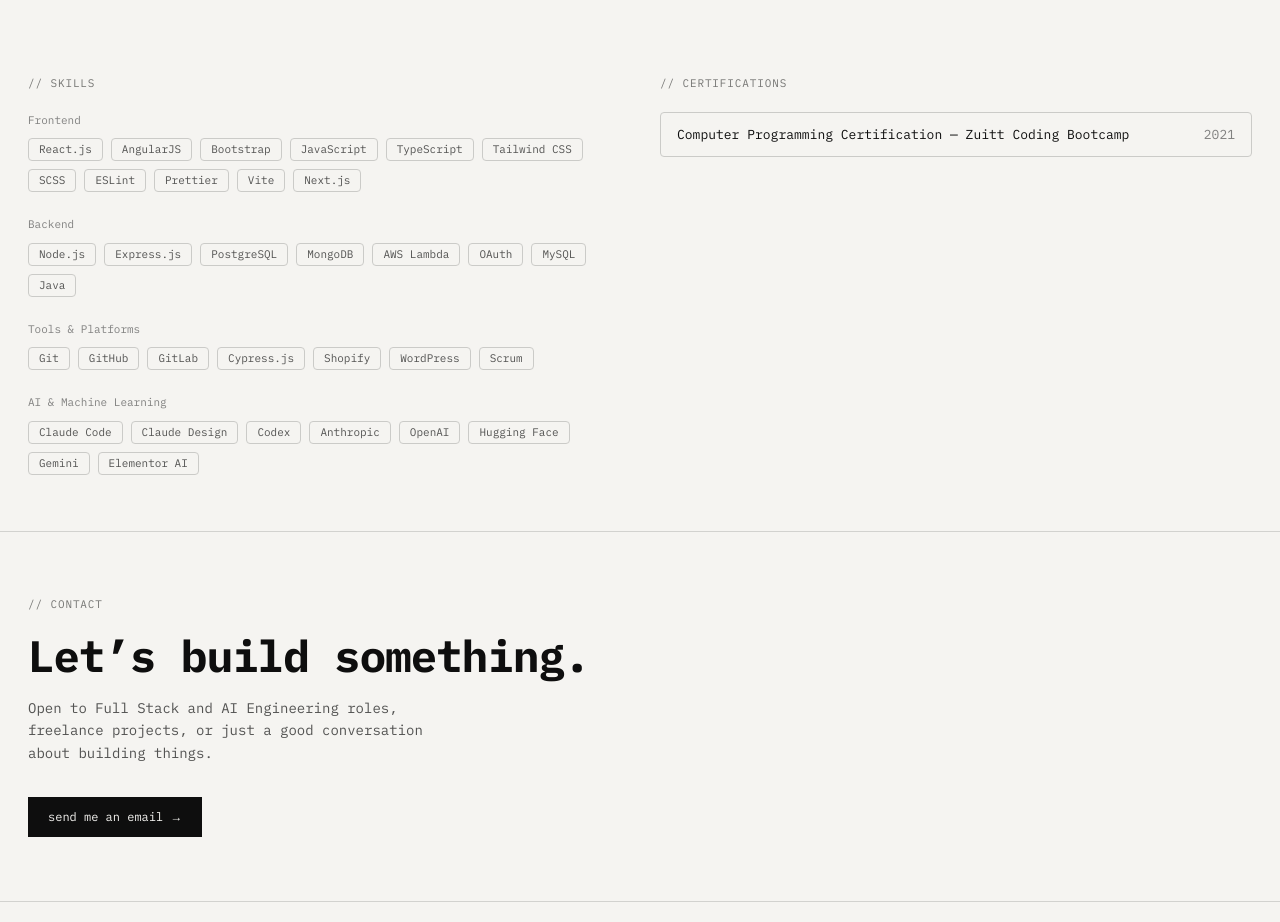
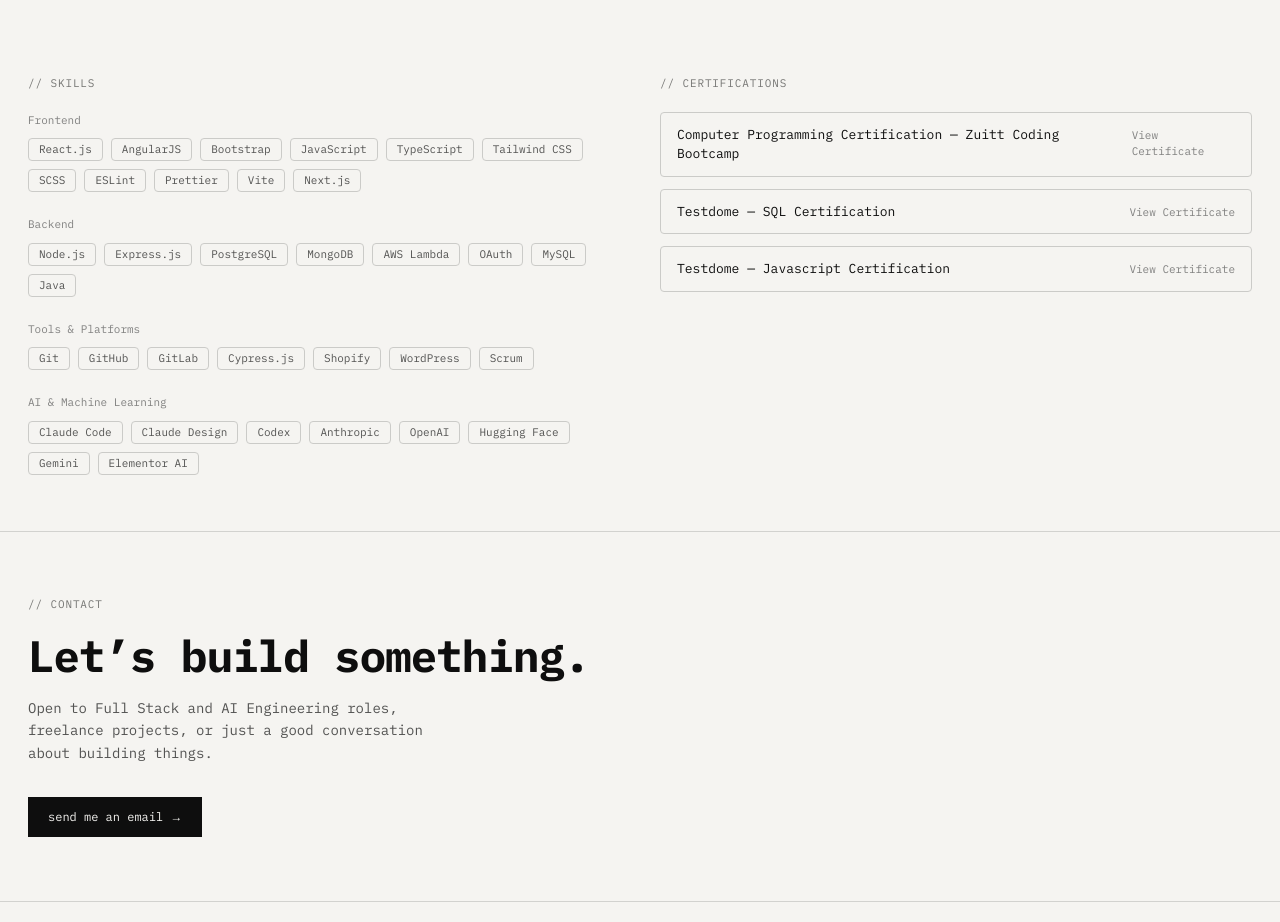
Before and after one commit to joerenlee/portfolio, a Next.js app: page / in a window 1280 px wide. Shown: the part 2660-3582 px from the top of the page. Built offline with nearby package versions, Linux system fonts and the light colour scheme.

Commit message:
edited cert section

```diff
--- a/src/components/sections/Skills.tsx
+++ b/src/components/sections/Skills.tsx
@@ -31,7 +31,14 @@
                 className="flex items-baseline justify-between gap-3 rounded-[4px] border border-line-18 bg-paper px-4 py-3 text-[13px] transition-colors duration-200 hover:border-ink"
               >
                 <span>{cert.name}</span>
-                <span className="whitespace-nowrap text-ink-50">{cert.year}</span>
+                <a
+                  href={cert.url}
+                  target="_blank"
+                  rel="noopener noreferrer"
+                  className="text-ink-50 text-[11px] hover:text-ink"
+                >
+                  View Certificate
+                </a>
               </div>
             ))}
           </div>
--- a/src/data/portfolio.ts
+++ b/src/data/portfolio.ts
@@ -33,7 +33,7 @@
 
 export interface Cert {
   name: string;
-  year: string;
+  url: string;
 }
 
 export const nav: NavItem[] = [
@@ -218,6 +218,14 @@
 export const certs: Cert[] = [
   {
     name: "Computer Programming Certification — Zuitt Coding Bootcamp",
-    year: "2021",
+    url: "https://www.linkedin.com/in/joeren-lee-7523371bb/overlay/Education/702270912/treasury/?profileId=ACoAADMg-m4BPpg34hXXyq3_ggjttLNwXAzSLPQ"
   },
+  {
+    name: "Testdome — SQL Certification",
+    url: "https://www.testdome.com/certificates/20b2ee8aa19447758b0c2fd7f54dfbf7"
+  },
+  {
+    name: "Testdome — Javascript Certification",
+    url: "https://www.testdome.com/certificates/3e6035d60c614cc9bc2532c34827f242"
+  }
 ];
```
